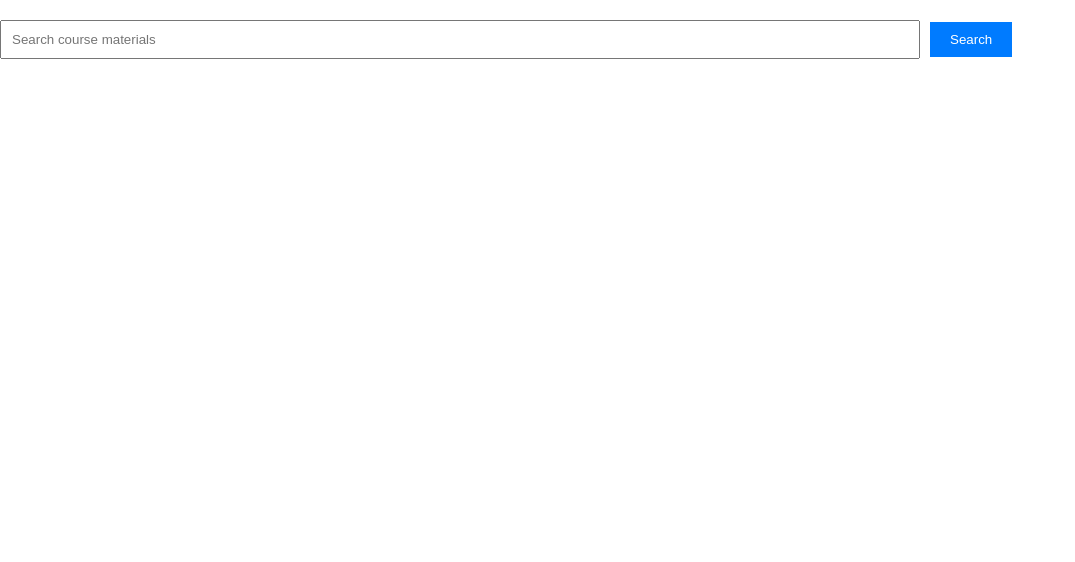
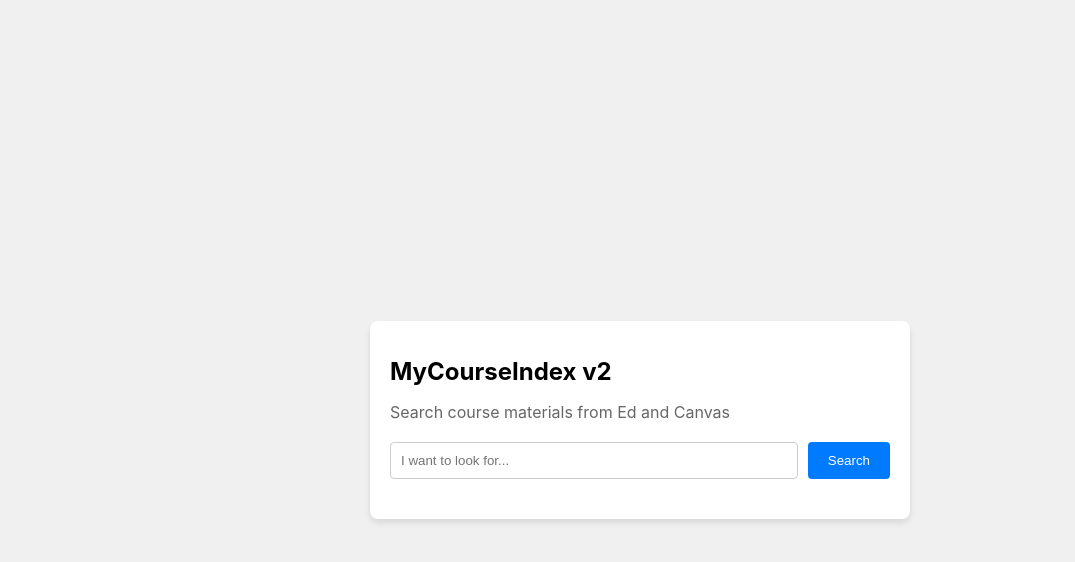
Before and after one commit to mahithapen/mycourseindex-v2, a React (Create React App) app in the folder frontend/: page / in a window 1280 px wide. Shown: the top 562 px of the page, without its empty margins (0-1075 px from the left). Built offline with nearby package versions, Linux system fonts and the light colour scheme.

Commit message:
added prettier ui/ux to js file

```diff
--- a/frontend/src/App.css
+++ b/frontend/src/App.css
@@ -1,28 +1,66 @@
-.App {
-  max-width: 600px;
-  margin: 0 auto;
+.app-container {
+  min-height: 100vh;
+  display: flex;
+  justify-content: center;
+  align-items: center;
+  background-color: #f0f0f0;
   padding: 20px;
-  font-family: Arial, sans-serif;
 }
 
-input {
-  width: 70%;
-  padding: 10px;
-  margin-right: 10px;
+.search-card {
+  background-color: white;
+  border-radius: 8px;
+  box-shadow: 0 4px 6px rgba(0, 0, 0, 0.1);
+  padding: 20px;
+  width: 100%;
+  max-width: 500px;
 }
 
-button {
+.card-title {
+  font-size: 24px;
+  margin-bottom: 10px;
+}
+
+.card-description {
+  color: #666;
+  margin-bottom: 20px;
+}
+
+.search-input {
+  display: flex;
+  gap: 10px;
+  margin-bottom: 20px;
+}
+
+.input-field {
+  flex-grow: 1;
+  padding: 10px;
+  border: 1px solid #ccc;
+  border-radius: 4px;
+}
+
+.search-button {
   padding: 10px 20px;
   background-color: #007bff;
   color: white;
   border: none;
+  border-radius: 4px;
   cursor: pointer;
 }
 
-button:hover {
+.search-button:hover {
   background-color: #0056b3;
 }
 
-div {
+.search-button:disabled {
+  background-color: #cccccc;
+  cursor: not-allowed;
+}
+
+.response-card {
+  background-color: #f8f9fa;
+  border: 1px solid #e9ecef;
+  border-radius: 4px;
+  padding: 15px;
   margin-top: 20px;
 }
--- a/frontend/src/App.js
+++ b/frontend/src/App.js
@@ -5,22 +5,44 @@
 function App() {
   const [query, setQuery] = useState('');
   const [response, setResponse] = useState('');
+  const [isLoading, setIsLoading] = useState(false);
 
   const handleSearch = async () => {
+    setIsLoading(true);
+    try {
       const res = await axios.post('/query', { query, course_id: '12345' });
       setResponse(res.data.response);
+    } catch (error) {
+      console.error('Error fetching data:', error);
+      setResponse('An error occurred while searching. Please try again.');
+    } finally {
+      setIsLoading(false);
+    }
   };
 
   return (
-    <div>
+    <div className="app-container">
+      <div className="search-card">
+        <h1 className="card-title">MyCourseIndex v2</h1>
+        <p className="card-description">Search course materials from Ed and Canvas</p>
+        <div className="search-input">
           <input
             type="text"
             value={query}
             onChange={(e) => setQuery(e.target.value)}
-        placeholder="Search course materials"
+            placeholder="I want to look for..."
+            className="input-field"
           />
-      <button onClick={handleSearch}>Search</button>
-      <div>{response}</div>
+          <button onClick={handleSearch} disabled={isLoading} className="search-button">
+            {isLoading ? 'Searching...' : 'Search'}
+          </button>
+        </div>
+        {response && (
+          <div className="response-card">
+            <p>{response}</p>
+          </div>
+        )}
+      </div>
     </div>
   );
 }
```
Lines whose indentation alone changed are shown as unchanged.
